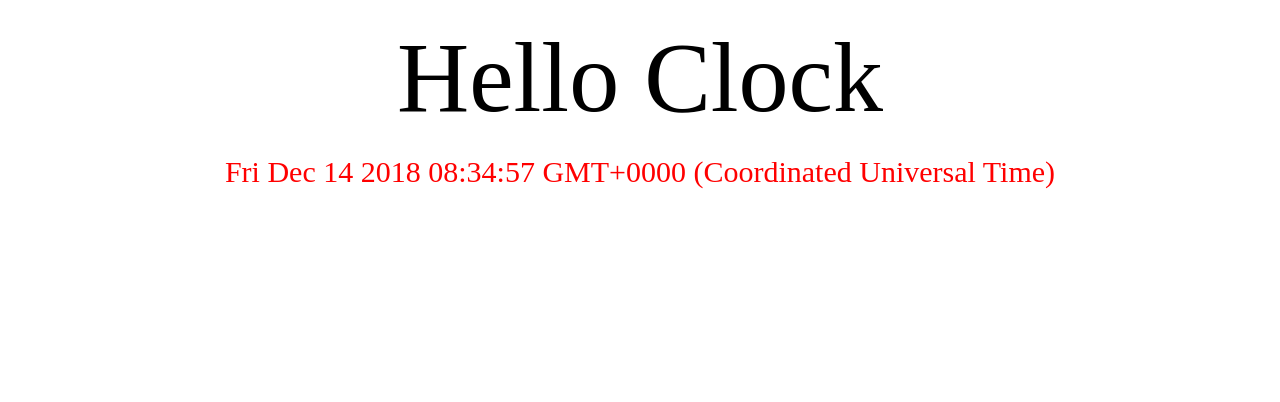
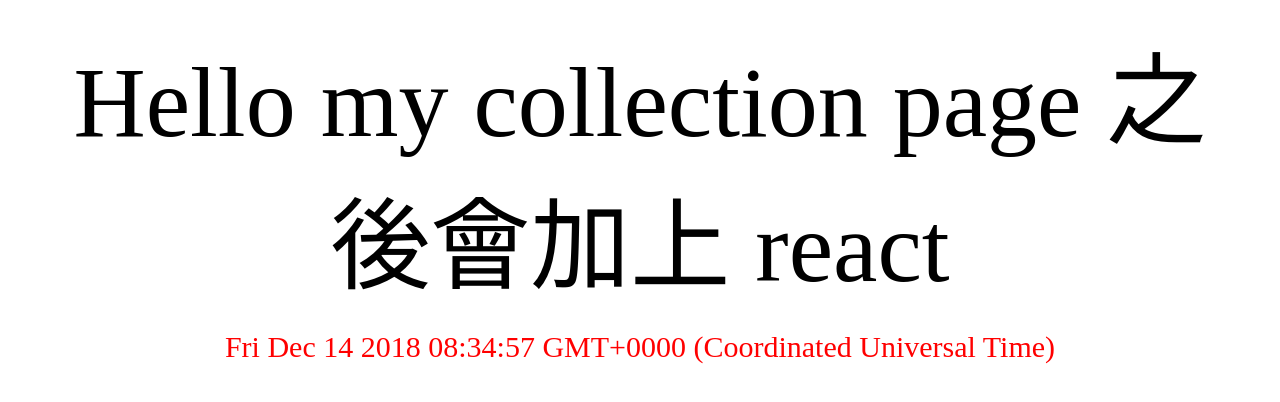
Before and after one commit to nicehorse06/demo-collections, a website built with webpack: page dist/index.html in a window 1280 px wide. Built offline with nearby package versions, Linux system fonts and the light colour scheme.

Commit message:
更新dist

```diff
--- a/dist/index.html
+++ b/dist/index.html
@@ -7,7 +7,7 @@
 </head>
 
 <body>
-  <div class='hello'>Hello Clock</div>
+  <div class='hello'>Hello my collection page 之後會加上 react</div>
   <div class='time'></div>
 
   <!-- webpack會自動產生 JS bundle檔在/dist/index.html -->
```
